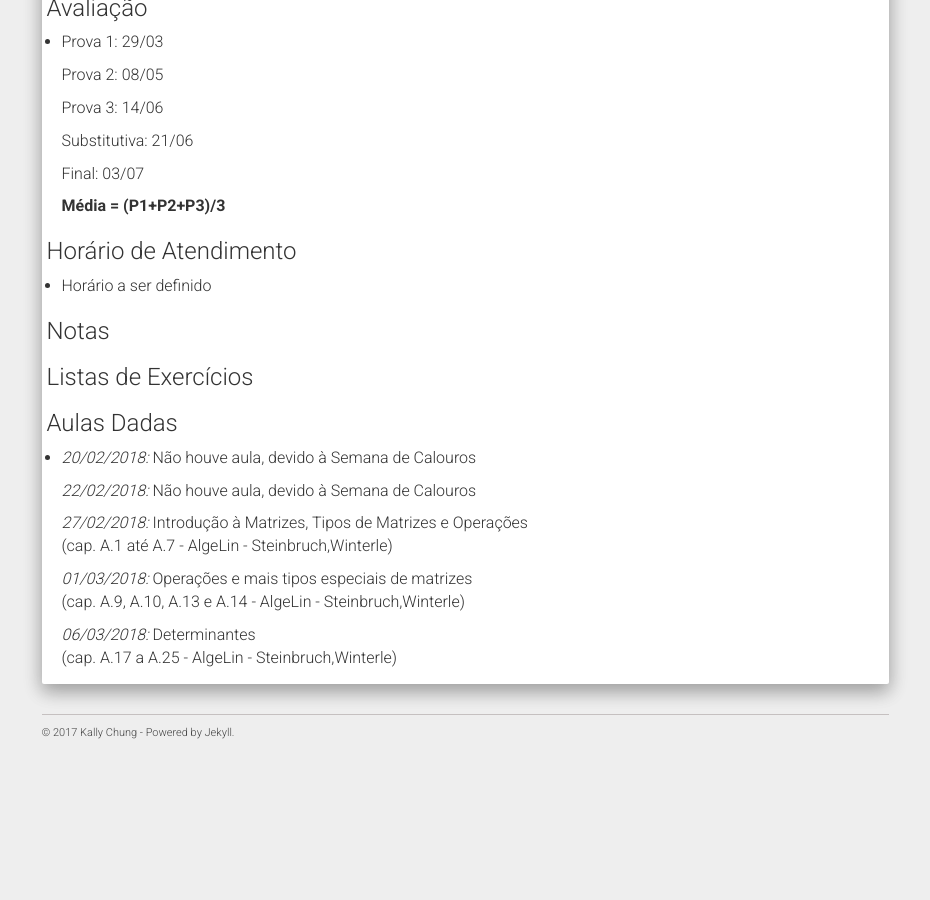
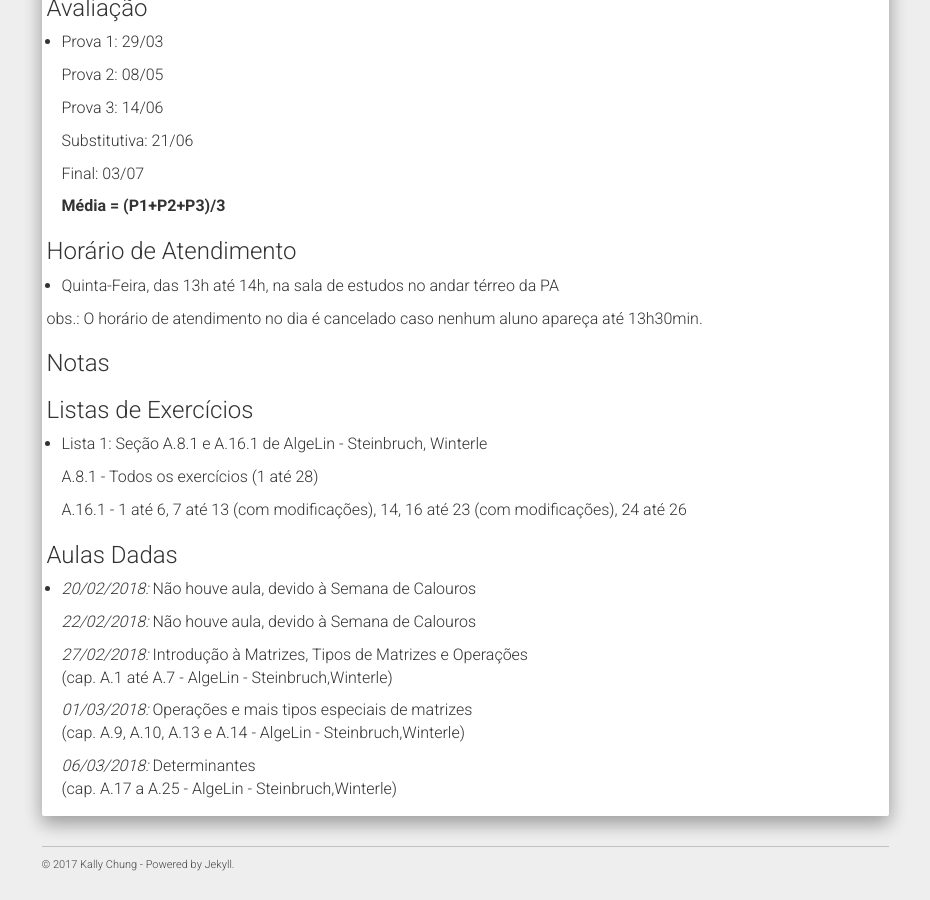
Before and after one commit to chunggnuhc/chunggnuhc.github.io, a Jekyll site: the page built from CM303-GAeAL-1sem2018.md, in a window 1280 px wide and 900 px high, scrolled down 752 px. Shown: the whole window, without its empty margins (321-1251 px from the left). Built offline with Jekyll 4.4.1, drawn with Linux system fonts in a browser that asks for light colours; nearby versions of some CDN libraries; before the commit the page ends 1520 px from its top, so only the background shows below that.

Commit message:
CM303 - ListaExerc added

```diff
--- a/CM303-GAeAL-1sem2018.md
+++ b/CM303-GAeAL-1sem2018.md
@@ -43,13 +43,20 @@ permalink: /CM303-GAeAL-1sem2018/
 
 <h3>Horário de Atendimento</h3>
 
-- Horário a ser definido
+- Quinta-Feira, das 13h até 14h, na sala de estudos no andar térreo da PA
+
+obs.: O horário de atendimento no dia é cancelado caso nenhum aluno apareça até 13h30min.
 
 <h3>Notas</h3>
 
 
 <h3>Listas de Exercícios</h3>
 
+- Lista 1: Seção A.8.1 e A.16.1 de AlgeLin - Steinbruch, Winterle
+
+  A.8.1 - Todos os exercícios (1 até 28)
+
+  A.16.1 - 1 até 6, 7 até 13 (com modificações), 14, 16 até 23 (com modificações), 24 até 26
 
 
 
```
